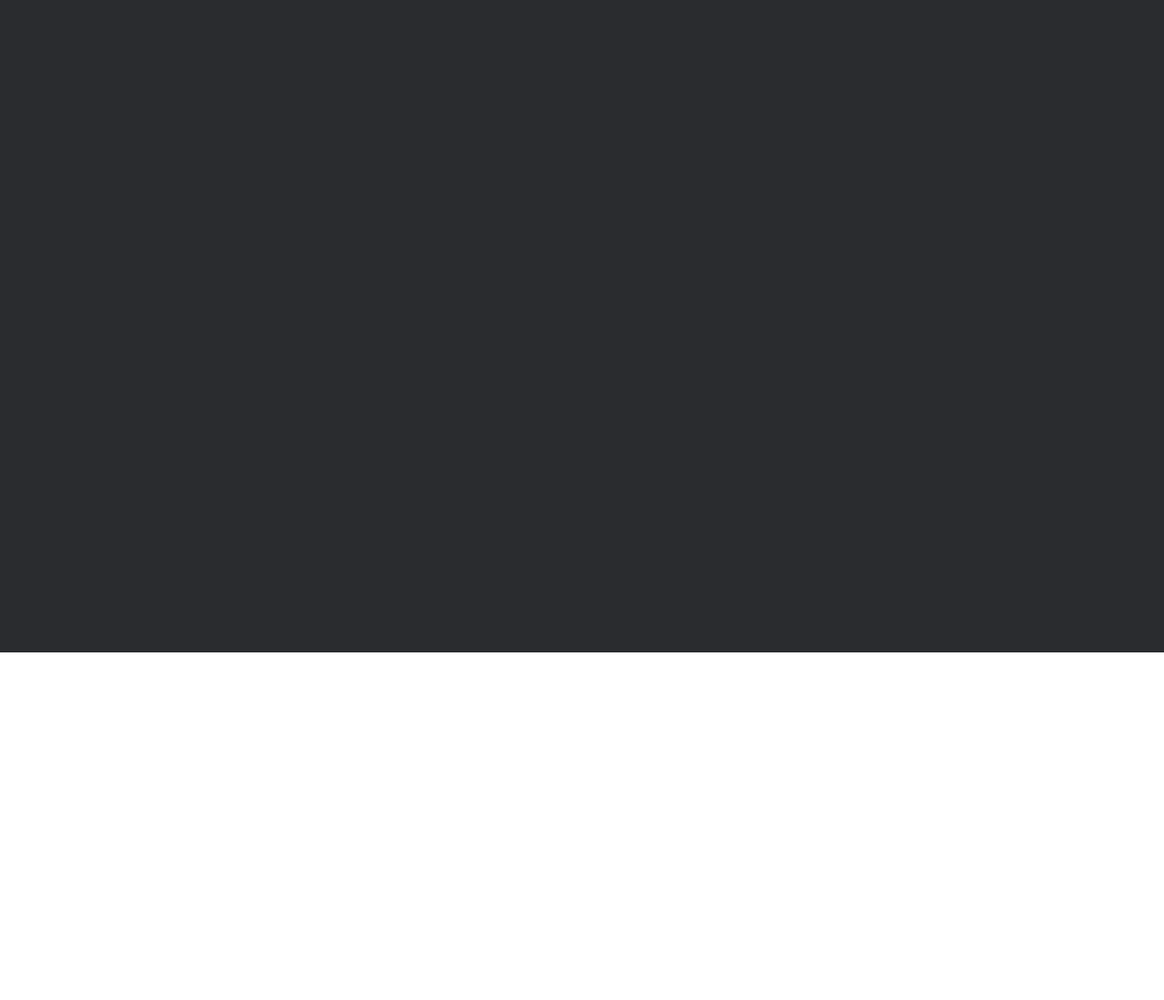
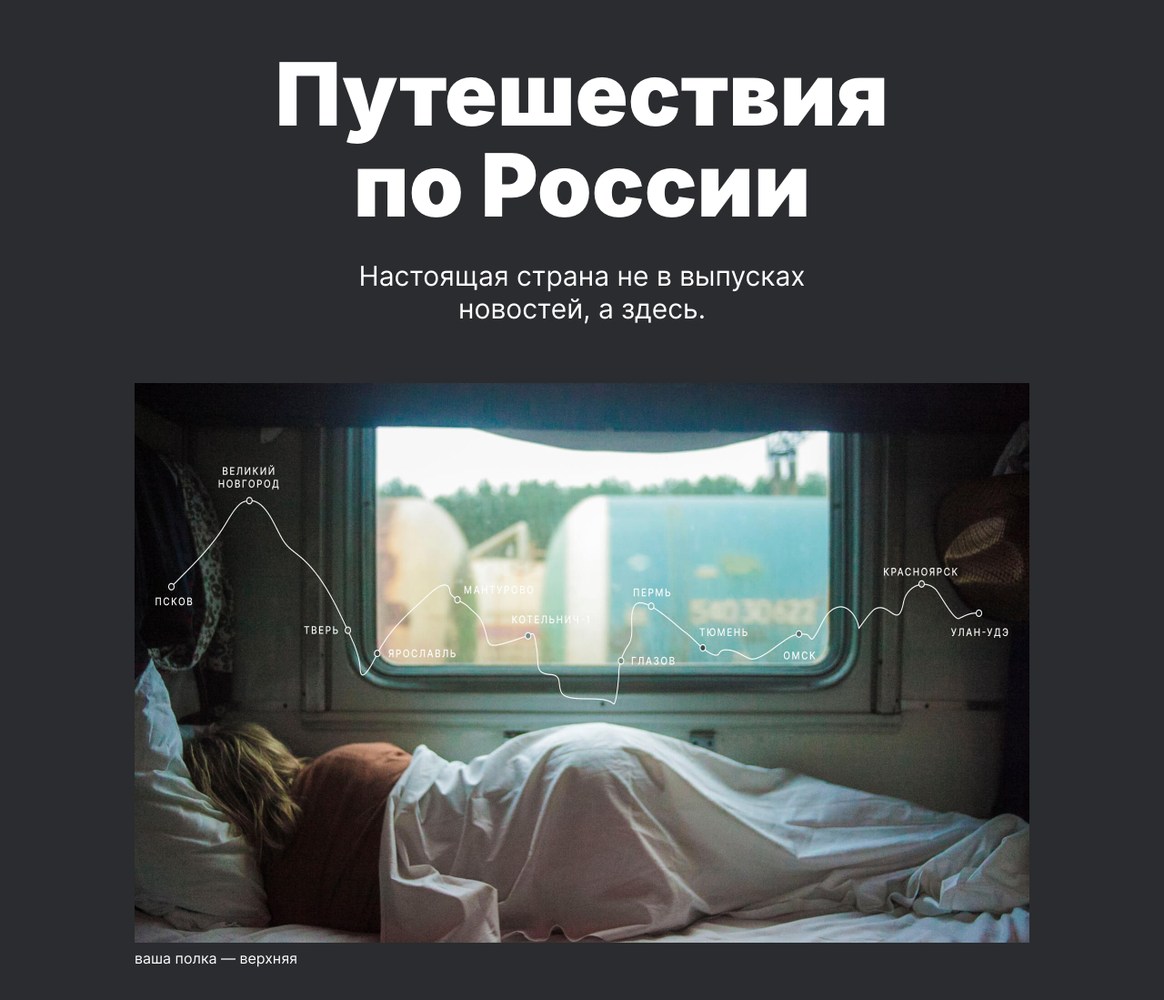
Before and after one commit to nikare/russian-travel, a website: page index.html in a window 1280 px wide. Shown: the part 83-1182 px from the top of the page at 91% size. Before the commit the page ends 800 px from the top, so only its background shows below. Drawn offline with Linux system fonts and the light colour scheme.

Commit message:
Added lead block

```diff
--- /dev/null
+++ b/blocks/content/content.css
@@ -0,0 +1,2 @@
+.content {
+}
--- /dev/null
+++ b/blocks/lead/__caption/lead__caption.css
@@ -0,0 +1,3 @@
+.lead__caption {
+  margin: 8px 0 0;
+}
--- /dev/null
+++ b/blocks/lead/__image/lead__image.css
@@ -0,0 +1,4 @@
+.lead__image {
+  vertical-align: middle;
+  width: 100%;
+}
--- /dev/null
+++ b/blocks/lead/__subtitle/lead__subtitle.css
@@ -0,0 +1,7 @@
+.lead__subtitle {
+  max-width: 640px;
+  text-align: center;
+  font-size: 30px;
+  line-height: 36px;
+  margin: 0 auto 64px;
+}
--- /dev/null
+++ b/blocks/lead/__title/lead__title.css
@@ -0,0 +1,8 @@
+.lead__title {
+  max-width: 720px;
+  text-align: center;
+  font-size: 96px;
+  line-height: 100px;
+  font-weight: 900;
+  margin: 0 auto 32px;
+}
--- /dev/null
+++ b/blocks/lead/lead.css
@@ -0,0 +1,5 @@
+.lead {
+  max-width: 984px;
+  padding: 28px 0 46px;
+  margin: 0 auto;
+}
--- a/blocks/page/page.css
+++ b/blocks/page/page.css
@@ -1,4 +1,5 @@
 .page {
+  color: white;
   background: #2a2c2f;
   font-family: "Inter", "Arial", sans-serif;
 }
--- a/index.html
+++ b/index.html
@@ -18,6 +18,23 @@
             <a href="#" class="lang__link">En</a>
           </div>
         </header>
+
+        <main class="content">
+          <section class="lead">
+            <h1 class="lead__title">Путешествия по России</h1>
+            <p class="lead__subtitle">
+              Настоящая страна не в выпусках новостей, а здесь.
+            </p>
+            <img
+              class="lead__image"
+              src="./images/lead-polka.jpg"
+              alt="Изображение полки в поезде"
+            />
+            <p class="lead__caption">ваша полка — верхняя</p>
+          </section>
+        </main>
+
+        <footer class="footer"></footer>
       </div>
     </div>
   </body>
--- a/pages/index.css
+++ b/pages/index.css
@@ -20,3 +20,13 @@
 @import url("../blocks/lang/lang.css");
 @import url("../blocks/lang/__link/lang__link.css");
 @import url("../blocks/lang/__link/_active/lang__link_active.css");
+
+/* content */
+@import url("../blocks/content/content.css");
+
+/* lead */
+@import url("../blocks/lead/lead.css");
+@import url("../blocks/lead/__title/lead__title.css");
+@import url("../blocks/lead/__subtitle/lead__subtitle.css");
+@import url("../blocks/lead/__image/lead__image.css");
+@import url("../blocks/lead/__caption/lead__caption.css");
```
